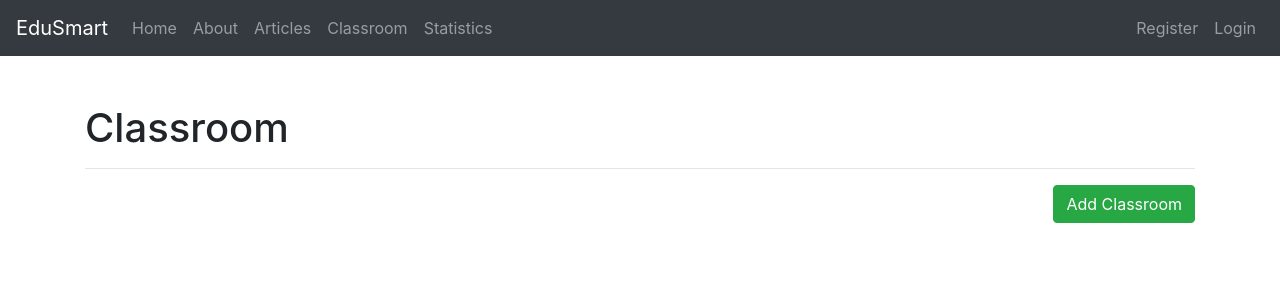
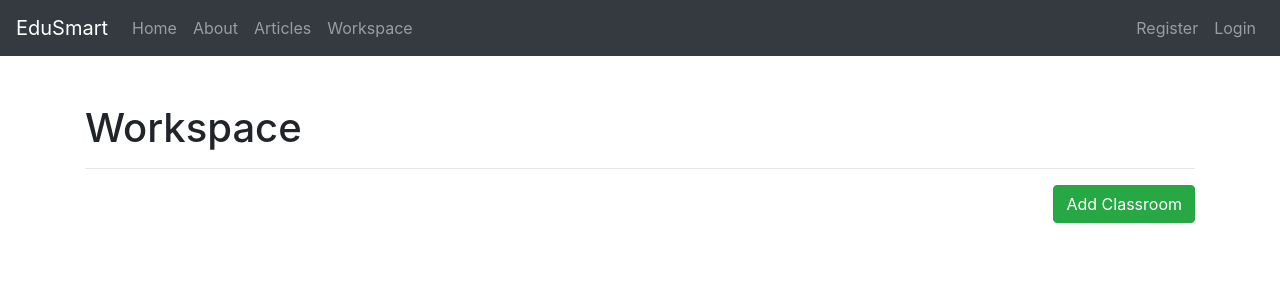
Before and after one commit to mashrur29/EduSmart, a Flask app: page /classroom in a window 1280 px wide. Shown: the top 300 px of the page. Run offline with Flask 2, Linux system fonts and the light colour scheme; data that the repository does not hold is empty; some libraries are stand-ins or nearby versions.

Commit message:
Workspace project upload

```diff
--- a/Templates/classes.html
+++ b/Templates/classes.html
@@ -2,7 +2,7 @@
 
 {% block body %}
     <br/><br/>
-    <h1>Classroom</h1>
+    <h1>Workspace</h1>
     <hr>
 
 
--- a/Templates/includes/_navbar.html
+++ b/Templates/includes/_navbar.html
@@ -46,10 +46,7 @@
                 <a class="nav-link" href="/articles">Articles</a>
             </li>
             <li class="nav-item">
-                <a class="nav-link" href="/classroom">Classroom</a>
-            </li>
-            <li class="nav-item">
-                <a class="nav-link" href="/calc/stat/entry">Statistics</a>
+                <a class="nav-link" href="/classroom">Workspace</a>
             </li>
         </ul>
 
--- a/app.py
+++ b/app.py
@@ -75,7 +75,7 @@ def delete_classroom(id):
 @app.route('/view_project/<string:id>/')
 def view_project(id):
     classes = db.classes.find_one({"_id": ObjectId(id)})
-    projects = db.projects.find()
+    projects = db.projects.find({"classCode": str(id)})
     return render_template('projects.html', classes=classes, projects=projects)
 
 
@@ -215,9 +215,9 @@ def upload_file(id):
     file = request.files['inputfile']
     author = session['username']
     title = file.filename
-    db.projects.insert({"title": title, "author": author, "fileBody": str(file), "date": str(now)})
+    db.projects.insert({"title": title, "author": author, "fileBody": str(file), "date": str(now), "classCode": str(id)})
     classes = db.classes.find_one({"_id": ObjectId(id)})
-    projects = db.projects.find()
+    projects = db.projects.find({"classCode": str(id)})
     return render_template('projects.html', classes=classes, projects=projects)
 
 #######################################################################################
```
Also changed, not shown: Templates/projects.html (+10 -8 lines).
